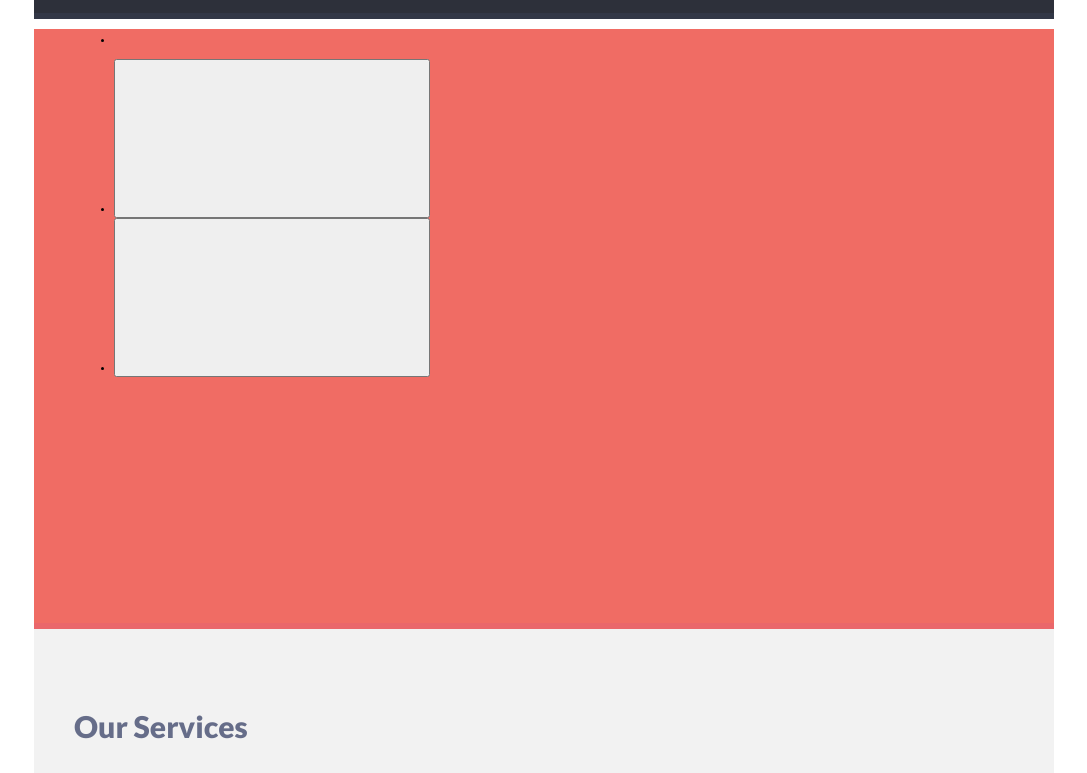
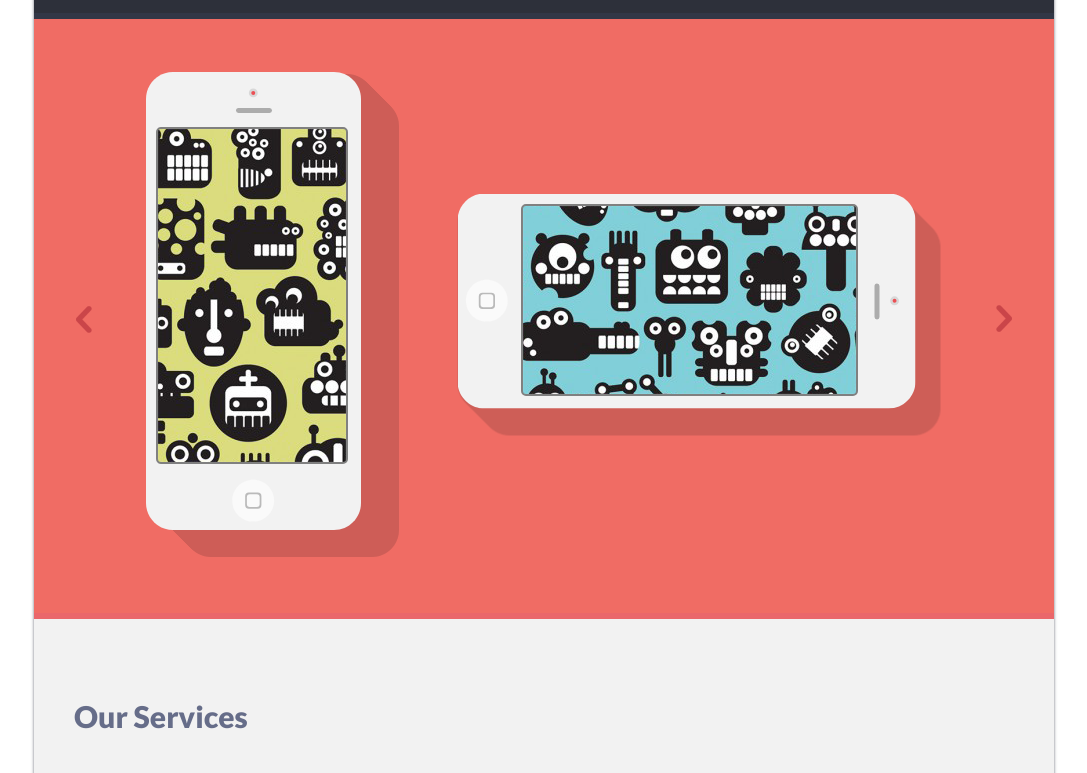
Before and after one commit to tensegrity666/singolo, a plain HTML site: page singolo1.html in a window 1280 px wide. Shown: the part 76-849 px from the top of the page, without its empty margins (96-1183 px from the left). Drawn offline with Linux system fonts and the light colour scheme.

Commit message:
feat: add gallery section

```diff
--- a/singolo1.css
+++ b/singolo1.css
@@ -184,7 +184,24 @@ input[type="radio"].visually-hidden {
 .page {
   width: 1020px;
   margin: 0 auto;
+  box-shadow: 0px 1px 3px 0px rgba(50,55,70,0.7);
 }
+
+.page::-webkit-scrollbar {
+  width: 1.5rem;
+}
+
+.page::-webkit-scrollbar-track {
+  background-color: #f06c64;
+}
+
+.page::-webkit-scrollbar-thumb {
+  background-color: #2d303a;
+  border-radius: 20px;
+  outline: 1px solid #f06c64;
+  box-shadow: inset 0 0 10px #000000;
+}
+
 
 .wrapper {
   box-sizing: border-box;
@@ -278,13 +295,150 @@ input[type="radio"].visually-hidden {
 }
 
 .slider {
+  position: relative;
+  display: flex;
+  flex-direction: column;
   width: 100%;
-  min-height: 600px;
+  height: 600px;
   background-color: #f06c64;
   box-shadow: inset 0px -6px 0px 0px  #ea676b;
 }
 
-/* TODO */
+.slider__gallery {
+  width: 80%;
+  margin: 0;
+  padding: 0;
+  list-style: none;
+}
+
+.controls__list {
+  display: flex;
+  justify-content: space-between;
+  align-items: center;
+  margin: 0;
+  padding: 0;
+  list-style: none;
+}
+
+.control {
+  box-sizing: border-box;
+  display: flex;
+  width: 100px;
+  height: 600px;
+  align-items: center;
+  justify-content: center;
+  background-color: transparent;
+  padding: 0;
+  border: none;
+  background-position: center;
+  background-repeat: no-repeat;
+  transition: all 0.2s linear;
+  cursor: pointer;
+  outline: none;
+}
+
+.slider__control_previous {
+  background-image: url("/assets/chev.png");
+}
+
+.slider__control_previous:focus,
+.slider__control_previous:hover {
+  background-image: url("/assets/chev.png");
+  box-shadow: inset 10px 0px 20px -15px rgba(50, 55, 70, 0.7);
+  transition: all 0.2s linear;
+  filter: contrast(0.8);
+}
+
+.slider__control_previous:active {
+  box-shadow: inset 10px 0px 20px -15px rgba(50, 55, 70, 1);
+}
+
+.slider__control_next {
+  background-image: url("/assets/chev.png");
+  transform: rotate(180deg);
+}
+
+.slider__control_next:focus,
+.slider__control_next:hover {
+  background-image: url("/assets/chev.png");
+  box-shadow: inset 10px 0px 20px -15px rgba(50, 55, 70, 1);
+  transition: all 0.2s linear;
+  filter: contrast(0.8);
+}
+
+.slider__control_next:hover {
+  box-shadow: inset 10px 0px 20px -15px rgba(50, 55, 70, 0.8);
+}
+
+.iphone {
+  position: absolute;
+  width: 215px;
+  height: 458px;
+  background-image: url("/assets/iphone/iPhone_Vertical.svg");
+  background-repeat: no-repeat;
+  z-index: 1;
+}
+
+.iphone_vertical {
+  top: 53px;
+  left: 112px;
+}
+
+.iphone_vertical::after {
+  position: absolute;
+  content: "";
+  background-image: url("/assets/Layer_6.png");
+  display: block;
+  top: 55px;
+  left: 10px;
+  width: 188px;
+  height: 333px;
+  border: 2px solid gray;
+  border-radius: 5px;
+}
+
+.iphone_horizontal {
+  top: 53px;
+  right: 260px;
+  transform: rotate(90deg);
+}
+
+.iphone_horizontal::after {
+  position: absolute;
+  content: "";
+  background-image: url("/assets/Layer_5.png");
+  display: block;
+  top: 130px;
+  right: -60px;
+  width: 333px;
+  height: 188px;
+  transform: rotate(-90deg);
+  border: 2px solid gray;
+  border-radius: 5px;
+}
+
+.slider__slide_slide-1::before {
+  content: "";
+  display: block;
+  position: absolute;
+  width: 240px;
+  height: 483px;
+  top: 55px;
+  right: 235px;
+  background-image: url("/assets/iphone/Shadow.png");
+  transform: rotate(90deg) scale(1, -1);
+}
+
+.slider__slide_slide-1::after {
+  content: "";
+  display: block;
+  position: absolute;
+  width: 240px;
+  height: 483px;
+  top: 55px;
+  left: 125px;
+  background-image: url("/assets/iphone/Shadow.png");
+}
 
 .services {
   width: 1020px;
@@ -292,7 +446,7 @@ input[type="radio"].visually-hidden {
   background-color: #f2f2f2;
   color: #767e9e;
   padding-top: 6.7rem;
-  padding-bottom: 6.7rem;
+  padding-bottom: 3.2rem;
   box-shadow: inset 0px -6px 0px 0px #ffffff;
 }
 
--- a/singolo1.html
+++ b/singolo1.html
@@ -10,6 +10,7 @@
   <meta name="description" content="Singolo, web-design studio">
   <title>Singolo</title>
 </head>
+
 <body class="page">
   <h1 class="visually-hidden">singolo. we create design.</h1>
   <header class="header__main wrapper">
@@ -53,32 +54,23 @@
   </header>
 
   <main>
-    <section class="slider wrapper">
+    <section class="slider">
       <h2 class="visually-hidden">gallery of products</h2>
-      <div class="slider__gallery" role="region" aria-label="gallery" tabindex="0" aria-describedby="focus">
-        <ul>
-          <li class="slider__slide slider__slide_slide-1">
-            <img src="" alt="">
-            <img src="" alt="">
+        <ul class="slider__gallery">
+          <li class="slider__slide slider__slide_slide-1" aria-label="Illustration with two white Iphones on pink background">
+            <div class="iphone iphone_vertical"></div>
+            <div class="iphone iphone_horizontal"></div>
           </li>
         </ul>
-      </div>
-      <ul aria-label="Контролы галереи">
-        <li>
-          <button class="slider__control_previous" id="previous" aria-label="Предыдущий">
-            <svg aria-hidden="true" focusable="false">
-              <use xlink:href="#arrow-left"/>
-            </svg>
-          </button>
-        </li>
-        <li>
-          <button class="slider__control_next" id="next" aria-label="Следующий">
-            <svg aria-hidden="true" focusable="false">
-              <use xlink:href="#arrow-right"/>
-            </svg>
-          </button>
-        </li>
-      </ul>
+
+        <ul class="controls__list" aria-label="Gallery controls">
+          <li>
+            <button class="control slider__control_previous" id="previous" aria-label="Previous"></button>
+          </li>
+          <li>
+            <button class="control slider__control_next" id="next" aria-label="Next"></button>
+          </li>
+        </ul>
     </section>
 
     <section class="services wrapper">
```
Also changed, not shown: assets/chev.png (added), assets/iphone/Shadow.png (added), assets/iphone/iPhone_Vertical.svg (added).
